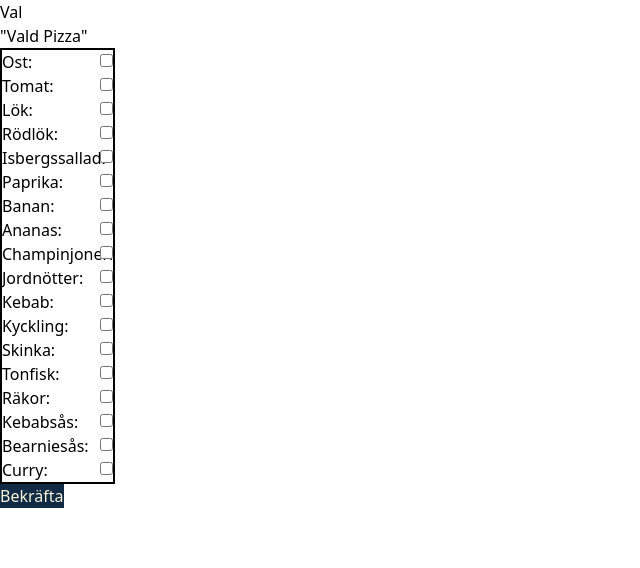
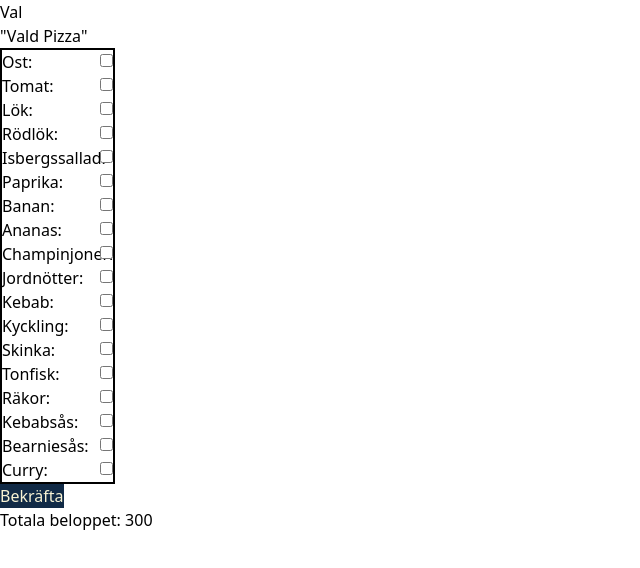
Before and after one commit to biggieliten/PizzaCalculator, a React (Vite) app: page / in a window 1280 px wide. Shown: the top 568 px of the page, without its empty margins (0-640 px from the left). Built offline with nearby package versions, Linux system fonts and the light colour scheme.

Commit message:
added totalsum

```diff
--- a/src/App.tsx
+++ b/src/App.tsx
@@ -1,19 +1,30 @@
-import { useState } from "react";
 import ChosenProduct from "./Components/ChosenProduct/ChosenProduct";
-import reactLogo from "./assets/react.svg";
-import viteLogo from "/vite.svg";
 import "./App.css";
+import TotalSum, { pizzaPrices } from "./Components/Total/Total";
+import {
+  initialPizzas,
+  PizzaContext,
+} from "./Components/GlobalPizza/GlobalPizza";
 
 function App() {
-  const [count, setCount] = useState(0);
-
+  console.log(initialPizzas);
   return (
     <>
       <ChosenProduct />
-      {/* <div>
-        <p className="text-blue text-9xl">hej</p>
-        <h1>hola</h1>
-      </div> */}
+      <TotalSum prices={pizzaPrices} />
+      {/* <PizzaContext.Provider value={initialPizzas}>
+        {initialPizzas.map((pizza, index) => (
+          <div key={index}>
+            <h2>{pizza.name}</h2>
+            <p>{pizza.type}</p>
+            <ul>
+              {pizza.ingredients.map((ingredient, index) => (
+                <li key={index}>{ingredient}</li>
+              ))}
+            </ul>
+          </div>
+        ))}
+      </PizzaContext.Provider> */}
     </>
   );
 }
--- /dev/null
+++ b/src/Components/GlobalPizza/GlobalPizza.tsx
@@ -0,0 +1,18 @@
+import React from "react";
+import pizzaData from "../../pizza.json";
+import { createContext, useContext } from "react";
+
+interface Pizza {
+  name: string;
+  type: string;
+  ingredients: string[];
+}
+
+/* interface PizzaData {
+    pizzor: Pizza[];
+}
+ */
+
+export const initialPizzas: Pizza[] = pizzaData.pizzor;
+
+export const PizzaContext = createContext([] as Pizza[]);
--- a/src/Components/Total/Total.tsx
+++ b/src/Components/Total/Total.tsx
@@ -0,0 +1,19 @@
+import React from "react";
+
+interface PizzaTotalProps {
+  prices: number[];
+}
+
+export const pizzaPrices = [80, 120, 100];
+
+const TotalSum: React.FC<PizzaTotalProps> = ({ prices }) => {
+  const total = prices.reduce((sum, price) => sum + price, 0);
+
+  return (
+    <div className="place-self-auto ...">
+      <h2>Totala beloppet: {total} </h2>
+    </div>
+  );
+};
+
+export default TotalSum;
```
